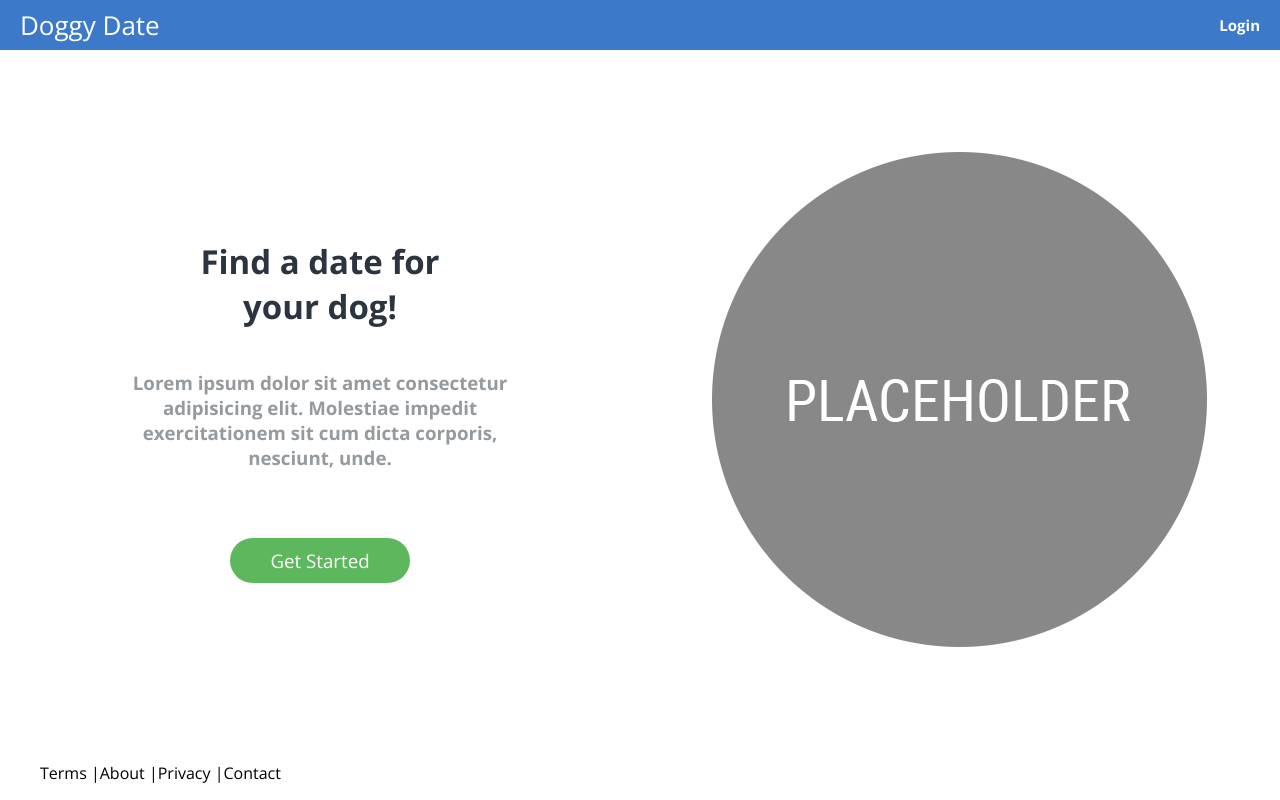
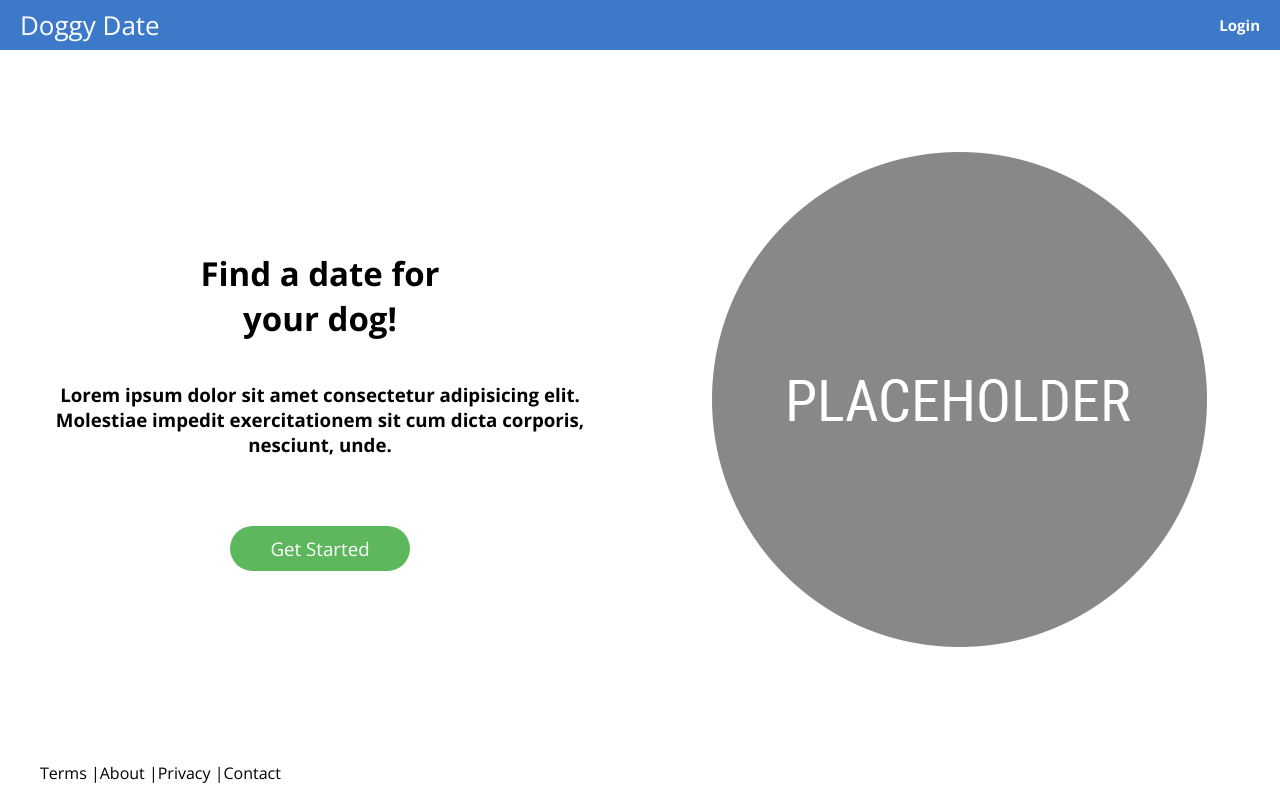
Before and after one commit to mcuckovich/doggyTinder, a plain HTML site: page index.html in a window 1280 px wide. Drawn offline with nearby package versions, Linux system fonts and the light colour scheme.

```diff
--- a/sass/styles.scss
+++ b/sass/styles.scss
@@ -1,6 +1,4 @@
-$light-gray: #959A9F;
-$dark-gray: #2B343F;
-$light-blue: #D9F0F9;
+$light-blue: rgb(150, 218, 247);
 $dark-blue: #3C7AC9;
 $light-green: #5DB85D;
 $dark-green: #449D44;
@@ -10,7 +8,7 @@ $black: #000;
 body,html {
   margin: 0 auto;
   font-family: Open Sans,Helvetica Neue,Helvetica,Arial,sans-serif;
-  color: $light-gray;
+  color: $white;
 
 	.navWrapper{
 		width: 100%;
@@ -75,7 +73,7 @@ body,html {
 
     .info {
       width: 50%;
-      color: $dark-gray;
+      color: $black;
 
       h1 {
         font-size: 33px;
@@ -85,7 +83,8 @@ body,html {
     }
 
     .subInfo {
-      width: 60%;
+      width: 90%;
+      color: $black;
     }
 
     .button {
```
Also changed, not shown: css/styles.css, 7 other files.
